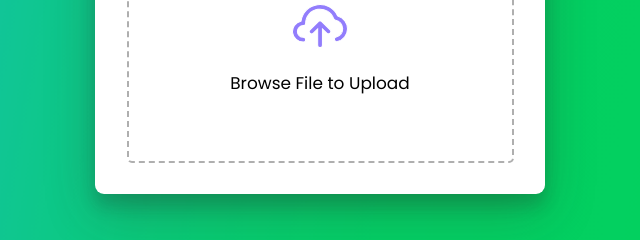
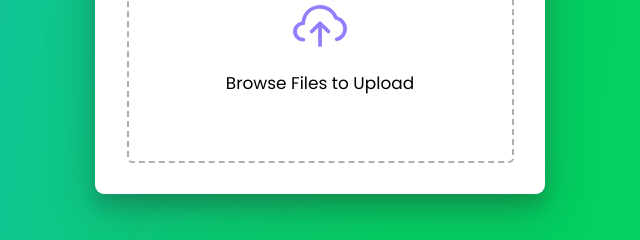
Before and after one commit to BlazeInferno64/image-resizer-app, a plain HTML site: page index.html in a window 1280 px wide. Shown: the part 353-593 px from the top of the page, 320-960 px from the left. Drawn offline with Linux system fonts and the light colour scheme.

Commit message:
Update index.html

```diff
--- a/index.html
+++ b/index.html
@@ -4,7 +4,8 @@
   <meta charset="UTF-8">
   <meta http-equiv="X-UA-Compatible" content="IE=edge">
   <meta name="viewport" content="width=device-width, initial-scale=1.0">
-  <title>Image Reszier App | Free Image Resizer</title>
+  <meta name="theme-color" content="06cab0">
+  <title>Image Reszier App | Free Image Resizer by BlaizingInfernoDragon123</title>
   <link rel="stylesheet" href="./css/styles.css" />
   <link rel="stylesheet" href="./css/fontawesome.min.css" />
   <link rel="stylesheet" href="https://cdnjs.cloudflare.com/ajax/libs/font-awesome/4.7.0/css/font-awesome.min.css" integrity="sha512-SfTiTlX6kk+qitfevl/7LibUOeJWlt9rbyDn92a1DqWOw9vWG2MFoays0sgObmWazO5BQPiFucnnEAjpAB+/Sw==" crossorigin="anonymous" referrerpolicy="no-referrer" />
@@ -16,7 +17,7 @@
       <input type="file" accept="image/*" hidden />
       <img src="./img/upload-icon.svg" alt="">
       <p>
-        Browse File to Upload
+        Browse Files to Upload
       </p>
     </div>
     <div class="content">
```
